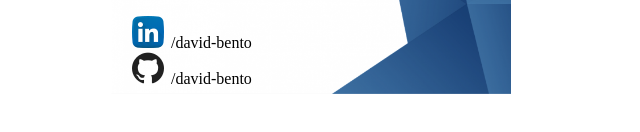
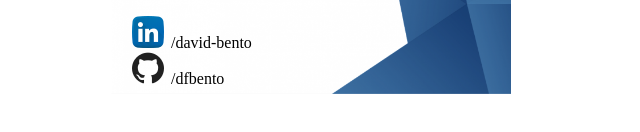
Before and after one commit to dfbento/business-card, a plain HTML site: page index.html in a window 1280 px wide. Shown: the part 232-364 px from the top of the page, 329-969 px from the left. Drawn offline with Linux system fonts and the light colour scheme.

Commit message:
Ajuste no link github

```diff
--- a/index.html
+++ b/index.html
@@ -20,7 +20,7 @@
             </a>
 
             <a href="https://github.com/dfbento">
-                <li class="github">/david-bento</li>
+                <li class="github">/dfbento</li>
             </a>
 
         </ul>
```
